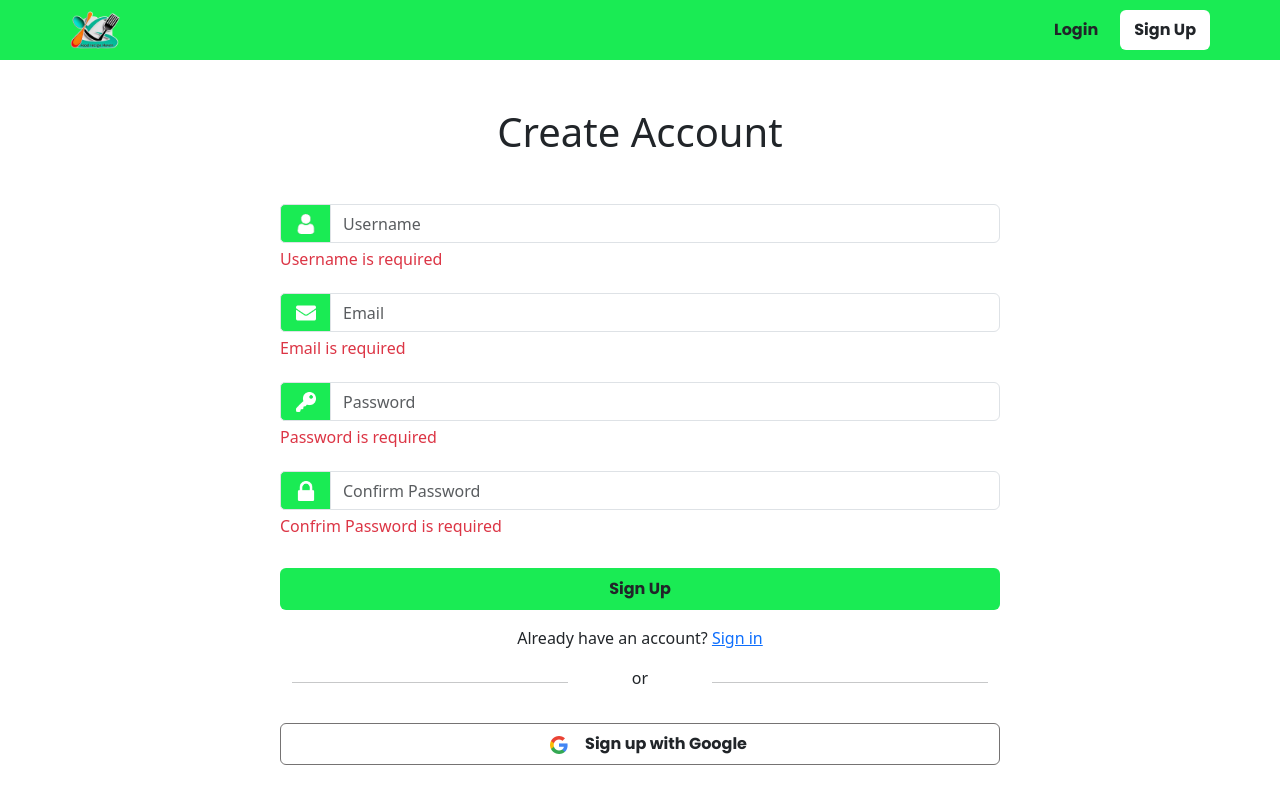
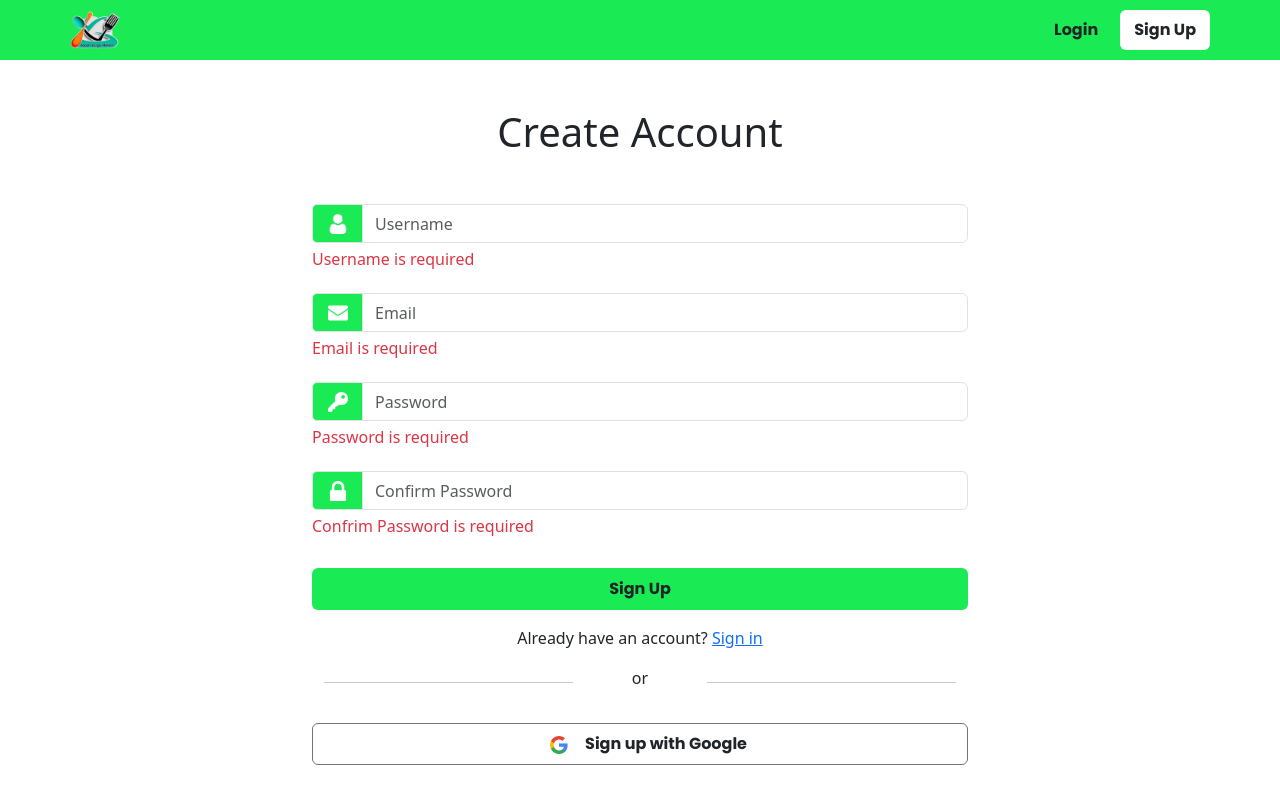
Before and after one commit to karanssu/foodRecipeHeven, a React (Create React App) app in the folder client/: page /signup in a window 1280 px wide. Built offline with nearby package versions, Linux system fonts and the light colour scheme; no server answers.

Commit message:
signup page margin changed

```diff
--- a/client/src/components/pages/signup/SignupPage.js
+++ b/client/src/components/pages/signup/SignupPage.js
@@ -13,7 +13,7 @@ const SignupPage = () => {
 
 	return (
 		<div className="container mt-5 ">
-			<div className="row justify-content-center mx-3 mx-md-0">
+			<div className="row justify-content-center mx-3 mx-md-5">
 				<div className="col-md-8">
 					<div className="signup-form">
 						<div className="create-account-title mb-5">
```
